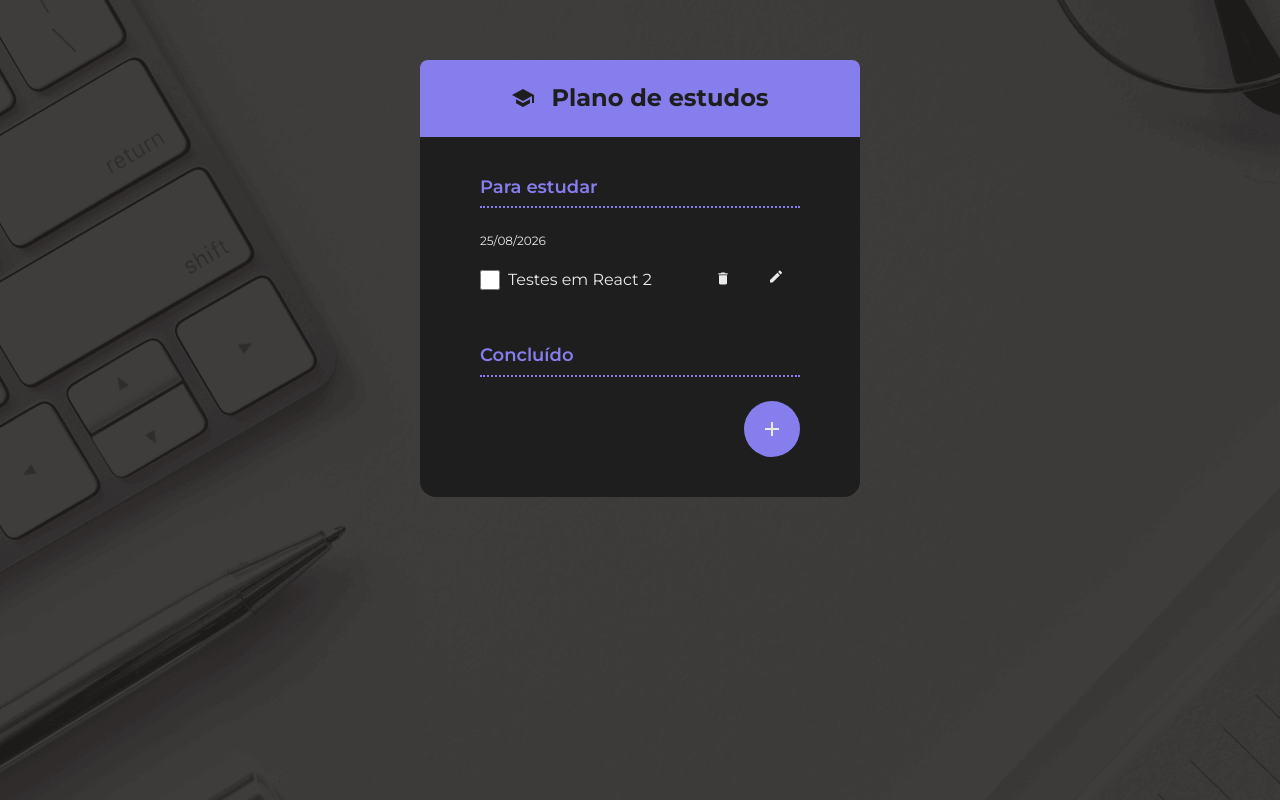
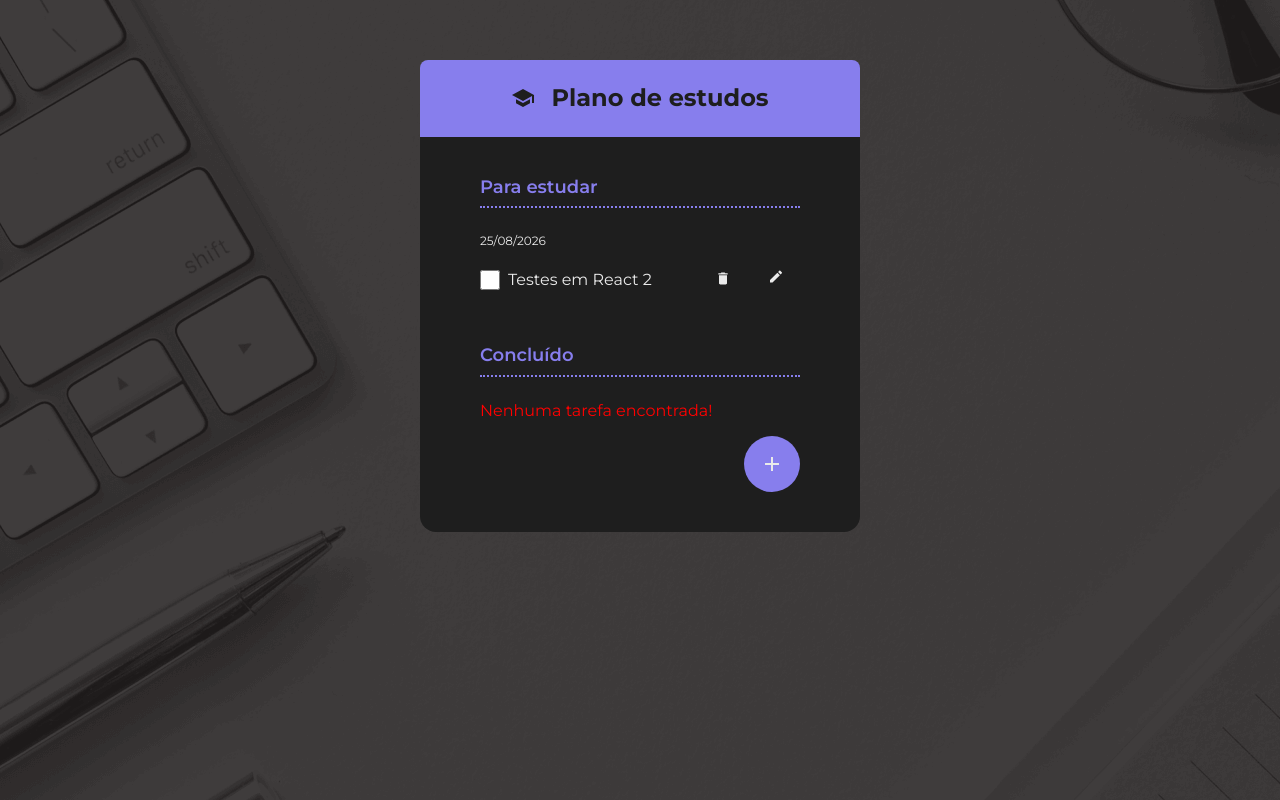
Before and after one commit to PedroHSueiro/react-todo-list, a React (Vite) app: page / in a window 1280 px wide. Built offline with nearby package versions, Linux system fonts and the light colour scheme; data requests are answered from the project's data file.

Commit message:
Adding fake loading for getTodos and tests for loading feedbacks

```diff
--- a/src/App.jsx
+++ b/src/App.jsx
@@ -19,6 +19,7 @@ function App() {
     showDialog,
     openFormDialog,
     closeFormDialog,
+    isLoading,
   } = use(TodoContext);
 
   return (
@@ -34,11 +35,13 @@ function App() {
           <ToDoGroup
             heading="Para estudar"
             items={todos.filter((t) => !t.completed)}
+            isLoading={isLoading}
           ></ToDoGroup>
-          {todos.length == 0 && <EmptyState></EmptyState>}
+          {todos.length == 0 && !isLoading && <EmptyState></EmptyState>}
           <ToDoGroup
             heading="Concluído"
             items={todos.filter((t) => t.completed)}
+            isLoading={isLoading}
           ></ToDoGroup>
 
           <Footer>
@@ -50,9 +53,7 @@ function App() {
       </Container>
 
       <Dialog isOpen={showDialog} onClose={closeFormDialog}>
-        <ToDoForm
-          onSubmit={upsertTodo}
-        ></ToDoForm>
+        <ToDoForm onSubmit={upsertTodo}></ToDoForm>
       </Dialog>
     </main>
   );
--- a/src/components/ToDoGroup/index.jsx
+++ b/src/components/ToDoGroup/index.jsx
@@ -2,17 +2,29 @@ import { SubHeading } from "../SubHeading";
 import { ToDoItem } from "../ToDoItem";
 import { ToDoList } from "../ToDoList";
 
-export function ToDoGroup({ heading, items }) {
+export function ToDoGroup({ heading, items, isLoading }) {
+  const RenderToDos = () => {
+    if (isLoading) {
+      return <p style={{ color: "gray" }}>Carregando...</p>;
+    }
+
+    if (items.length === 0) {
+      return <p style={{ color: "red" }}>Nenhuma tarefa encontrada!</p>;
+    }
+
+    return (
+      <ToDoList>
+        {items.map(function (t) {
+          return <ToDoItem key={t.id} item={t} />;
+        })}
+      </ToDoList>
+    );
+  };
+
   return (
     <>
       <SubHeading>{heading}</SubHeading>
-      {items.length > 0 && (
-        <ToDoList>
-          {items.map(function (t) {
-            return <ToDoItem key={t.id} item={t} />;
-          })}
-        </ToDoList>
-      )}
+      <RenderToDos></RenderToDos>
     </>
   );
 }
--- a/src/components/TodoProvider/index.jsx
+++ b/src/components/TodoProvider/index.jsx
@@ -9,6 +9,7 @@ import TodoContext from "./TodoContext";
 
 export function TodoProvider({ children }) {
   const [todos, setTodos] = useState([]);
+  const [isLoading, setIsLoading] = useState(false); // Exclusivamente para simular carregamento dos dados async
   const [showDialog, setShowDialog] = useState(false);
   const [selectedTodo, setSelectedTodo] = useState();
 
@@ -18,9 +19,12 @@ export function TodoProvider({ children }) {
       setTodos(todosFromApi);
     };
 
-    // Apenas para testes
+    // Apenas para testes async
+    setIsLoading(true);
+
     setTimeout(() => {
       fetchTodos();
+      setIsLoading(false);
     }, 1000);
   }, []);
 
@@ -92,6 +96,7 @@ export function TodoProvider({ children }) {
         selectedTodo,
         openFormDialog,
         closeFormDialog,
+        isLoading,
       }}
     >
       {children}
```
Also changed, not shown: 1 other file (tests, documents, lock files or other folders).
